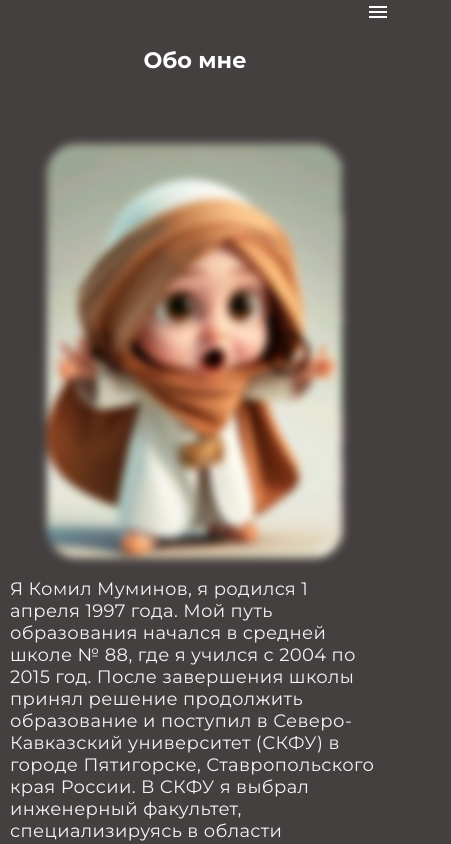
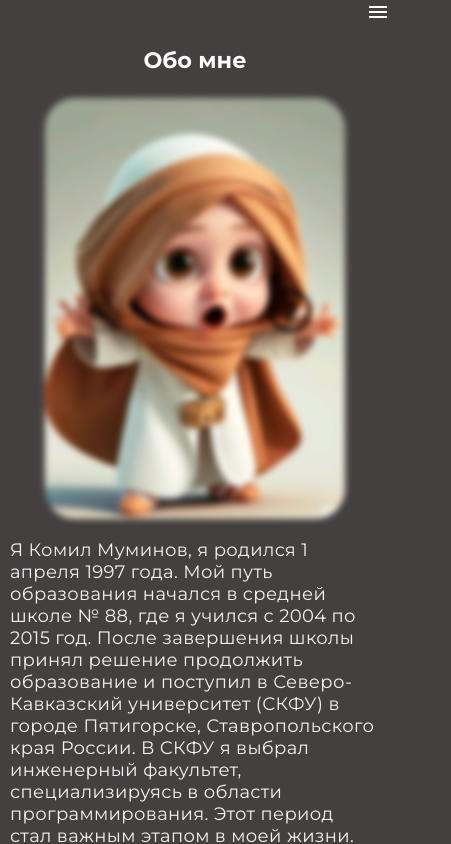
Before and after one commit to Komil-Muminov/komilff, a React (Vite) app: page /Experience in a window 390 px wide. Shown: the top 844 px of the page, 451 px wide, since content can reach past the window. Built offline with nearby package versions, Linux system fonts and the light colour scheme.

Commit message:
fx responsive -

```diff
--- a/src/components/Experience/Experience.jsx
+++ b/src/components/Experience/Experience.jsx
@@ -6,11 +6,8 @@ const Experience = () => {
 		<>
 			<section className="sections experience-section ">
 				<div className="container">
-					<h2 className="sections-title text-center mb-[1em]">Обо мне</h2>
-
-					<div className="about__card">
-						<Slider />
-					</div>
+					<h2 className="sections-title text-center">Обо мне</h2>
+					<Slider />
 					<div className="text__content flex flex-col justify-center items-center ">
 						<p className="sections-desc about-desc text-red-500 mb-[1rem]">
 							Я Комил Муминов, я родился 1 апреля 1997 года. Мой путь
@@ -33,9 +30,9 @@ const Experience = () => {
 							приобретенных знаний и навыков в реальной жизни.
 						</p>
 					</div>
-					<small className="text-red-100">
+					{/* <small className="text-red-100">
 						*Данный текст написан исскуственным интелектом
-					</small>
+					</small> */}
 				</div>
 			</section>
 		</>
--- a/src/components/Slider/Slider.jsx
+++ b/src/components/Slider/Slider.jsx
@@ -11,7 +11,6 @@ const Slider = () => {
 		<>
 			<section className="sections">
 				<div className="container">
-					<h2 className="sections__title">Slider</h2>
 					<div className="slider__content">
 						<Swiper
 							navigation={true}
--- a/src/components/Slider/slider.css
+++ b/src/components/Slider/slider.css
@@ -1,16 +1,17 @@
 .mySwiper {
 	display: flex;
-	width: 60%;
+	max-width: 800px;
+	width: 100%;
 	border-radius: 30px;
-	background: rgb(213, 210, 210);
-	filter: blur(4px);
+	/* background-color: rgba(255, 255, 255, 0.956); */
+	filter: blur(3px);
 	transition: filter 0.3s ease-in-out, background-color 0.3s ease-in-out;
-	position: relative;
+	/* position: relative; */
 }
 
 .mySwiper:hover {
 	filter: none;
-	background: rgba(250, 245, 245, 0.886);
+	/* background: var(--text-red); */
 }
 
 .swiper-slide {
@@ -24,9 +25,10 @@
 
 .slider_img {
 	display: block;
-	max-width: 400px;
-	object-fit: cover;
+	max-width: 800px;
 	width: 100%;
+	max-height: 600px;
+	height: auto;
 	min-height: 400px;
 	object-fit: cover;
 }
@@ -41,8 +43,9 @@
 	background-position: right center;
 	background-repeat: no-repeat;
 	background-size: cover;
-	width: 50px;
-	height: 50px;
+	max-width: 50px;
+	width: 100%;
+	min-height: 50px;
 	right: 10%;
 	top: 50%;
 }
@@ -56,8 +59,9 @@
 	background-position: right center;
 	background-repeat: no-repeat;
 	background-size: cover;
-	width: 50px;
-	height: 50px;
+	max-width: 50px;
+	width: 100%;
+	min-height: 50px;
 	right: 10%;
 	top: 50%;
 	left: 10%;
--- a/src/index.css
+++ b/src/index.css
@@ -86,7 +86,7 @@ button {
 	--sections--offset: 54px;
 	--text-white: #fff;
 	--text-black: #000;
-	--text-red: 000;
+	--text-red: rgba(255, 139, 139, 0.886);
 }
 
 /* -----------------------------Global Styles--------------------------------------- */
@@ -173,8 +173,13 @@ button {
 		padding: 0 10px;
 	}
 
+	/* Slider */
+	.mySwiper {
+		max-width: 300px;
+		width: 100%;
+	}
+
 	/* PersonPage */
-
 	.person__btn-email {
 		order: 1;
 	}
```
Also changed, not shown: tailwind.config.js (line endings or trailing spaces).
